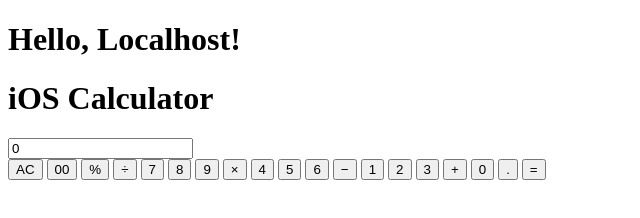
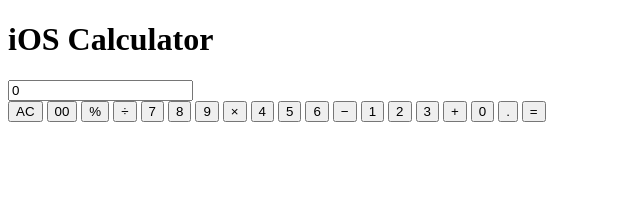
Before and after one commit to aymen1324/IOS_CALCULATOR, a plain HTML site: page index.html in a window 1280 px wide. Shown: the whole page, without its empty margins (0-640 px from the left). Drawn offline with Linux system fonts and the light colour scheme.

Commit message:
Create calculator HTML structure

```diff
--- a/index.html
+++ b/index.html
@@ -1,5 +1,6 @@
 <!DOCTYPE html>
 <html lang="en">
+
 <head>
     <meta charset="UTF-8">
     <meta name="viewport" content="width=device-width, initial-scale=1.0">
@@ -7,14 +8,19 @@
 
     <link rel="stylesheet" href="css/style.css">
 </head>
+
 <body>
-<h1>Hello, Localhost!</h1>
+
     <div class="calculator">
 
         <h1>iOS Calculator</h1>
 
         <div class="display">
-            <input type="text" id="display" value="0" readonly>
+            <input
+                type="text"
+                id="display"
+                value="0"
+                readonly>
         </div>
 
         <div class="buttons">
@@ -50,4 +56,5 @@
     <script src="js/script.js"></script>
 
 </body>
+
 </html>
```
